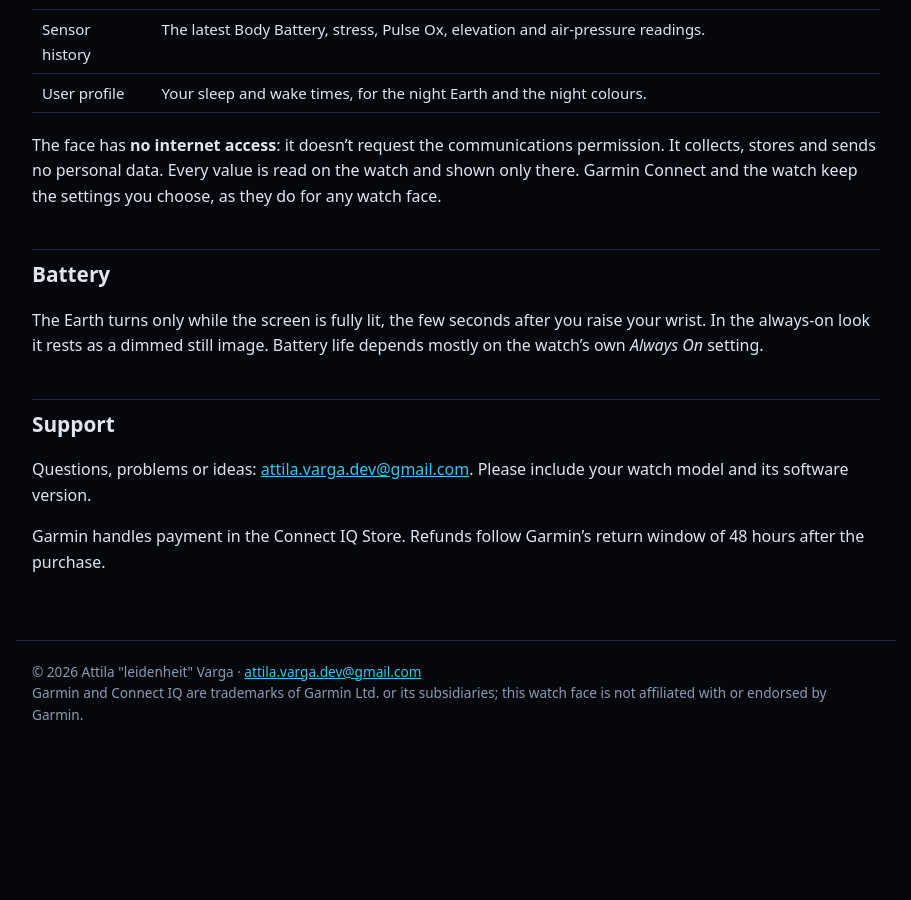
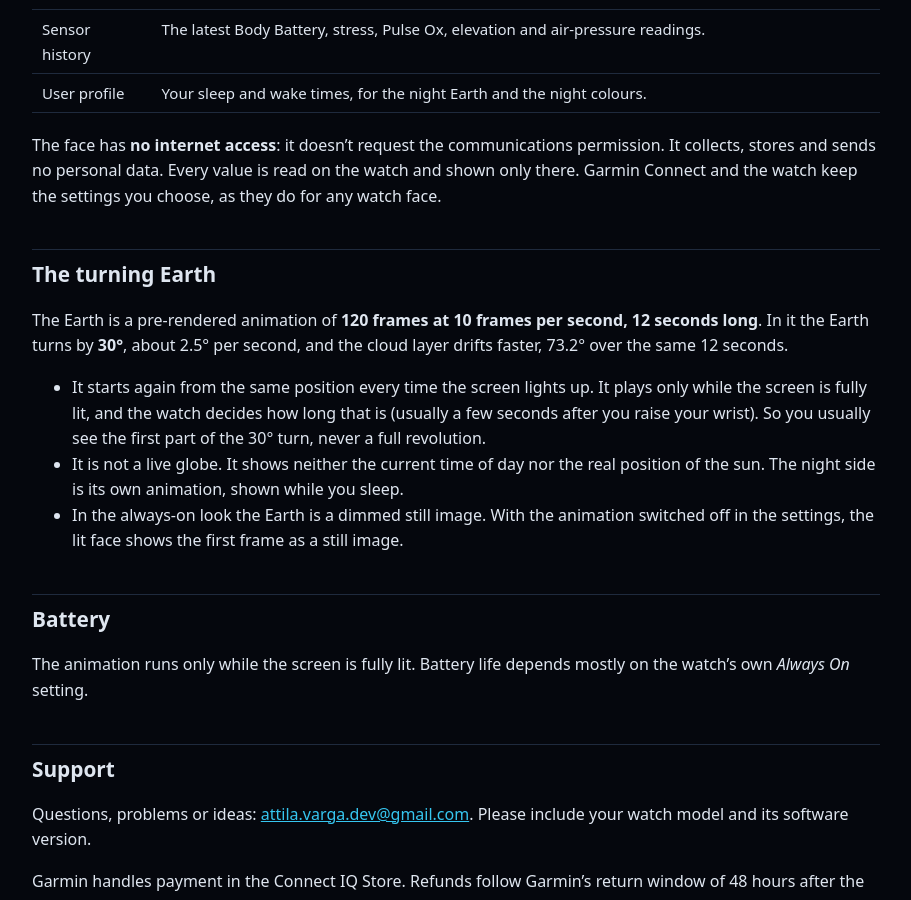
Before and after one commit to leidenheit/blue-beauty-earth-analog-static, a Jekyll site: the page built from hardware-requirements.md, in a window 1280 px wide and 900 px high, scrolled down 4721 px. Shown: the whole window, without its empty margins (184-1095 px from the left). Built offline with Jekyll 4.4.1, drawn with Linux system fonts in a browser that asks for light colours; before the commit the page ends 5479 px from its top, so only the background shows below that.

Commit message:
chore: updates to text

```diff
--- a/_config.yml
+++ b/_config.yml
@@ -1,7 +1,7 @@
 # GitHub Pages site of the Blue Beauty watch face.
 #
 # THE ONE LINE THAT CHANGES: store_url is where
-# https://leidenheit.github.io/bluebeauty/ sends people. The watch face ships
+# https://leidenheit.github.io/blue-beauty-earth-analog-static/ sends people. The watch face ships
 # that address (phone settings share link + the QR code on the watch), and an
 # installed copy never picks up a new one - so the ADDRESS must never change,
 # only this target. Three phases, see README.md:
--- a/hardware-requirements.md
+++ b/hardware-requirements.md
@@ -130,11 +130,22 @@ permission. It collects, stores and sends no personal data. Every value is read
 on the watch and shown only there. Garmin Connect and the watch keep the
 settings you choose, as they do for any watch face.
 
+## The turning Earth
+
+<!-- animation:begin - generated by tools/make_pages_devices.py in the watch face repo, do not edit -->
+
+The Earth is a pre-rendered animation of **120 frames at 10 frames per second, 12 seconds long**. In it the Earth turns by **30°**, about 2.5° per second, and the cloud layer drifts faster, 73.2° over the same 12 seconds.
+
+- It starts again from the same position every time the screen lights up. It plays only while the screen is fully lit, and the watch decides how long that is (usually a few seconds after you raise your wrist). So you usually see the first part of the 30° turn, never a full revolution.
+- It is not a live globe. It shows neither the current time of day nor the real position of the sun. The night side is its own animation, shown while you sleep.
+- In the always-on look the Earth is a dimmed still image. With the animation switched off in the settings, the lit face shows the first frame as a still image.
+
+<!-- animation:end -->
+
 ## Battery
 
-The Earth turns only while the screen is fully lit, the few seconds after you
-raise your wrist. In the always-on look it rests as a dimmed still image.
-Battery life depends mostly on the watch's own *Always On* setting.
+The animation runs only while the screen is fully lit. Battery life depends
+mostly on the watch's own *Always On* setting.
 
 ## Support
 
--- a/index.html
+++ b/index.html
@@ -1,5 +1,5 @@
 ---
-# The address the watch face ships: https://leidenheit.github.io/bluebeauty/
+# The address the watch face ships: https://leidenheit.github.io/blue-beauty-earth-analog-static/
 # With store_url set (_config.yml) this page only forwards to the Connect IQ
 # Store; with store_url empty it is the landing page (the review phase).
 # GitHub Pages cannot send a real 301, so the forwarding is a meta refresh for
```
Also changed, not shown: README.md.
